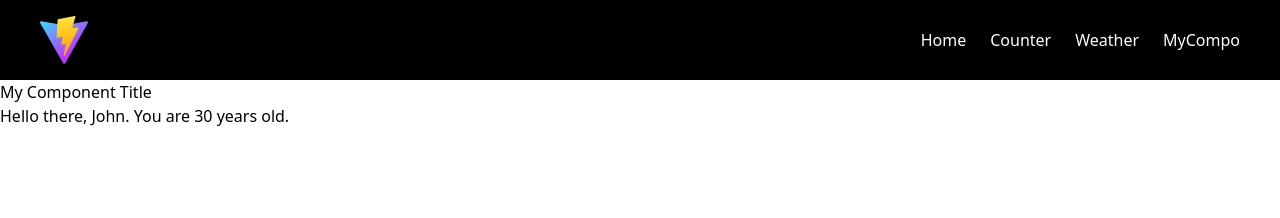
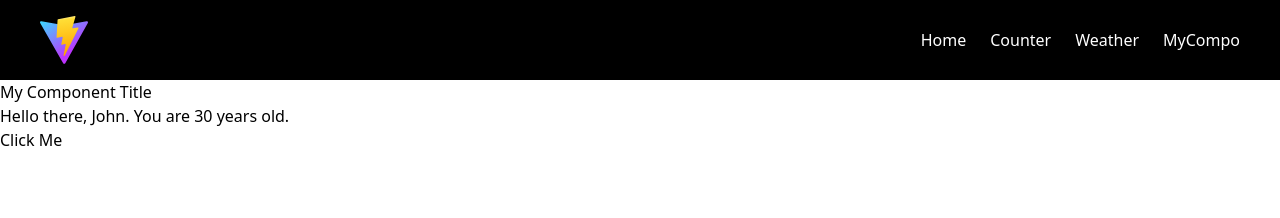
Before and after one commit to BiggerThings/asp_net_react, a React (Vite) app in the folder ClientApp/: page /mycompo in a window 1280 px wide. Shown: the top 218 px of the page. Built offline with nearby package versions, Linux system fonts and the light colour scheme.

Commit message:
Added button with click event

```diff
--- a/ClientApp/src/components/MyCompo.tsx
+++ b/ClientApp/src/components/MyCompo.tsx
@@ -1,8 +1,13 @@
 function MyCompo({ name, age }: { name: string; age: number }) {
+  const handleClick = () => {
+    alert(`Hello ${name}`);
+  };
+
   return (
     <div>
       <h2>My Component Title</h2>
       <p>Hello there, {name}. You are {age} years old.</p>
+      <button onClick={handleClick}>Click Me</button>
     </div>
   );
 }
```
